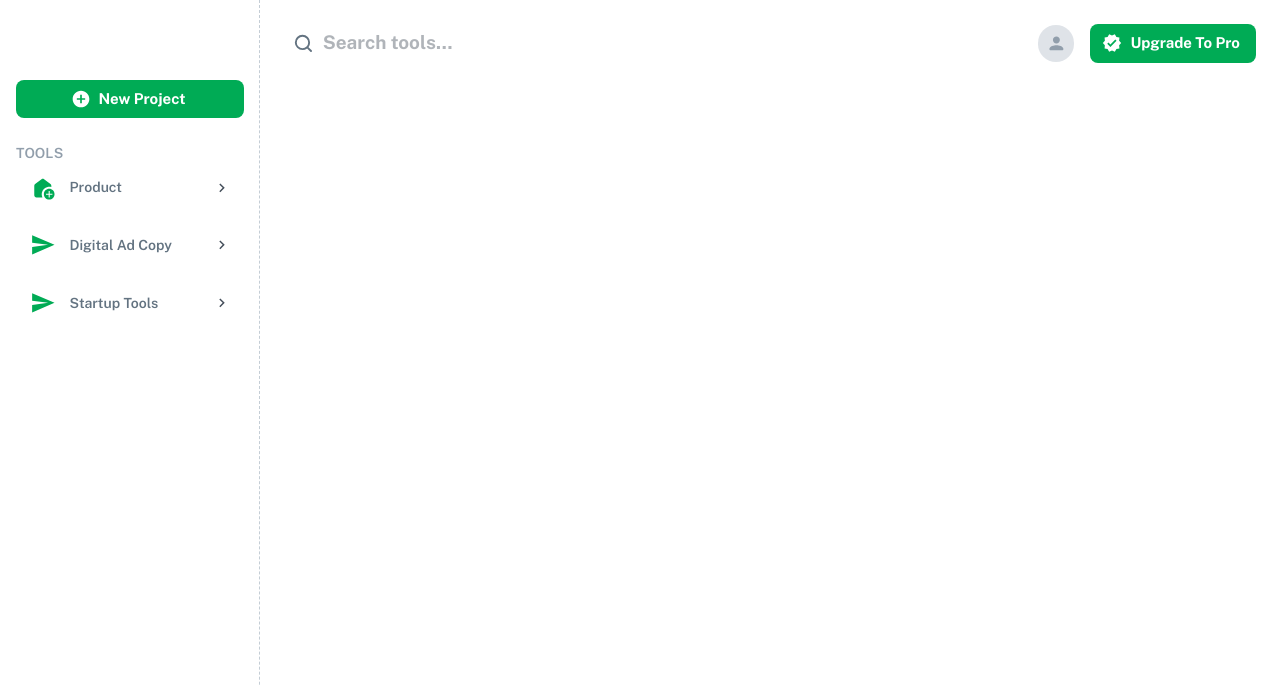
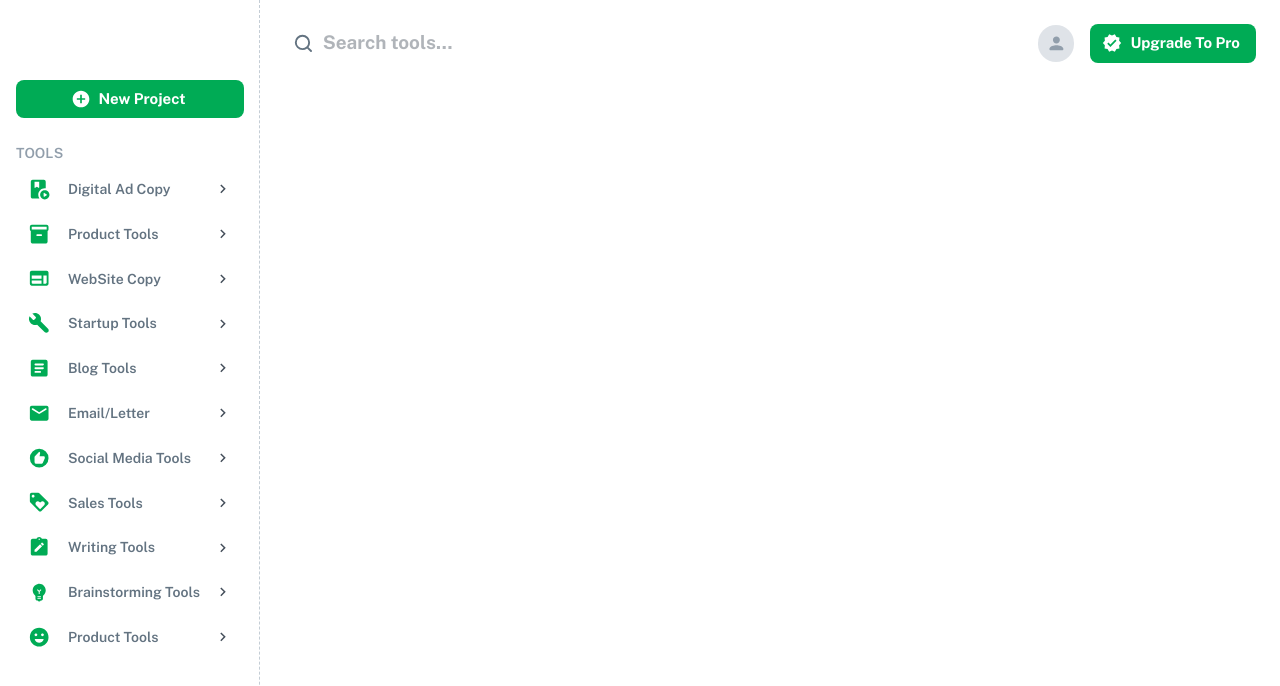
Before and after one commit to dhana0123/marathon, a React (Create React App) app: page /dashboard in a window 1280 px wide. Shown: the top 686 px of the page. Built offline with nearby package versions, Linux system fonts and the light colour scheme.

Commit message:
feat(sideNavm): tools added

```diff
--- a/src/App.tsx
+++ b/src/App.tsx
@@ -8,6 +8,7 @@ import {
   DashBoard,
   ProjectCreate,
   Plans,
+  Contact,
 } from "./Routes";
 import Projects from "./sections/Projects";
 const router = createBrowserRouter([
@@ -23,6 +24,10 @@ const router = createBrowserRouter([
   {
     path: "/plans",
     element: <Plans />,
+  },
+  {
+    path: "/contact",
+    element: <Contact />,
   },
   {
     path: "/dashboard",
--- a/src/Routes/index.ts
+++ b/src/Routes/index.ts
@@ -4,5 +4,6 @@ import Fallback from "./Fallback";
 import DashBoard from "./DashBoard";
 import ProjectCreate from "./ProjectCreate";
 import Plans from "./Plans";
+import Contact from "./Contact";
 
-export { Landing, Login, Fallback, DashBoard, ProjectCreate, Plans };
+export { Landing, Login, Fallback, DashBoard, ProjectCreate, Plans, Contact };
--- a/src/components/Nav/ToolsMenu.tsx
+++ b/src/components/Nav/ToolsMenu.tsx
@@ -73,7 +73,8 @@ const ToolsMenu = ({
         <ListItemButton
           sx={{
             borderRadius: "8px",
-            p: 1.7,
+            p: 1.5,
+            py: 1.1,
             my: 0,
           }}
           onClick={handleClick}
@@ -83,8 +84,8 @@ const ToolsMenu = ({
             <tools.icon
               size="small"
               sx={{
-                width: "1.6rem",
-                height: "1.6rem",
+                width: "1.4rem",
+                height: "1.4rem",
                 color: isParentSelcted
                   ? theme.palette.primary.main
                   : theme.palette.primary.main,
--- /dev/null
+++ b/src/components/Nav/TopNavbar.tsx
@@ -0,0 +1,64 @@
+import React from "react";
+import { useLocation, useNavigate } from "react-router-dom";
+import { Container, Stack, Box, Typography, Button } from "@mui/material";
+import theme, { useTheme } from "@mui/material/styles";
+
+const TopNavbar = () => {
+  const { pathname } = useLocation();
+  const theme = useTheme();
+  const currrentPath = pathname.split("/")[1];
+  const navigate = useNavigate();
+  console.log(currrentPath);
+
+  return (
+    <Container sx={{ backgrouond: "transparent" }}>
+      <Stack
+        direction={"row"}
+        justifyContent="space-between"
+        alignItems={"center"}
+        px={1}
+        py={2}
+      >
+        <Box sx={{ width: "200px" }}>Marathon</Box>
+        <Stack
+          direction={"row"}
+          justifyContent="center"
+          alignItems={"center"}
+          spacing={2}
+        >
+          <Typography
+            onClick={() => navigate("/plans")}
+            variant={currrentPath === "plans" ? "subtitle1" : "body1"}
+            sx={{
+              cursor: "pointer",
+              transition: theme.transitions.create(["fontSize"]),
+            }}
+          >
+            Pricing
+          </Typography>
+          <Typography
+            onClick={() => navigate("/contact")}
+            variant={currrentPath === "contact" ? "subtitle1" : "body1"}
+            sx={{
+              cursor: "pointer",
+              transition: theme.transitions.create(["fontSize"]),
+            }}
+          >
+            Contact
+          </Typography>
+        </Stack>
+        <Stack
+          justifyContent="center"
+          alignItems={"center"}
+          direction={"row"}
+          spacing={2}
+        >
+          <Button variant="text">Login/Signup</Button>
+          <Button variant="contained">Start free trial</Button>
+        </Stack>
+      </Stack>
+    </Container>
+  );
+};
+
+export default TopNavbar;
--- a/src/constants/index.ts
+++ b/src/constants/index.ts
@@ -1,54 +1,78 @@
 import type { Menu } from "../definations/Nav";
-import { AddHomeRounded, Send, AddCircle } from "@mui/icons-material";
+import {
+  WebRounded,
+  PlayLessonRounded,
+  Inventory2Rounded,
+  BuildRounded,
+  ArticleRounded,
+  EmailRounded,
+  Recommend,
+  Loyalty,
+  NoteAlt,
+  EmojiObjectsRounded,
+  EmojiEmotionsRounded,
+} from "@mui/icons-material";
 
 const product: Menu = {
   id: 1,
-  title: "Product",
-  icon: AddHomeRounded,
+  title: "Product Tools",
+  icon: Inventory2Rounded,
   list: [
     {
       id: 1,
       title: "Product Descriptions",
-      icon: Send,
     },
   ],
 };
+
 const digitalAdCopy: Menu = {
-  id: 1,
+  id: 2,
   title: "Digital Ad Copy",
-  icon: Send,
+  icon: PlayLessonRounded,
   list: [
     {
       id: 1,
       title: "Ad Copy Variants",
-      icon: Send,
     },
     {
       id: 2,
       title: "Facebook Headlines",
-      icon: Send,
     },
     {
       id: 3,
       title: "Facebook Link Descriptions",
-      icon: Send,
     },
     {
       id: 4,
       title: "Facebook Listicle",
-      icon: Send,
     },
     {
       id: 5,
       title: "Facebook Primary Text",
-      icon: Send,
+    },
+    {
+      id: 6,
+      title: "General Ad Copy",
+    },
+    {
+      id: 7,
+      title: "Google Description",
+    },
+    {
+      id: 8,
+      title: "Google Headlines",
+    },
+    {
+      id: 9,
+      title: "LinkedIn Ad Copy",
     },
   ],
 };
+
 const statupTool: Menu = {
-  id: 1,
+  id: 3,
   title: "Startup Tools",
-  icon: Send,
+  icon: BuildRounded,
   list: [
     {
       id: 1,
@@ -73,4 +97,391 @@ const statupTool: Menu = {
   ],
 };
 
-export const tools: Menu[] = [product, digitalAdCopy, statupTool];
+const WebsiteCopy: Menu = {
+  id: 4,
+  title: "WebSite Copy",
+  icon: WebRounded,
+  list: [
+    {
+      id: 1,
+      title: "Call to Action",
+    },
+    {
+      id: 2,
+      title: "Event Copy",
+    },
+    {
+      id: 3,
+      title: "Landing Page Hero Text",
+    },
+    {
+      id: 4,
+      title: "Listicle",
+    },
+    {
+      id: 5,
+      title: "Meta Descriptions",
+    },
+    {
+      id: 6,
+      title: "Microcopy",
+    },
+    {
+      id: 7,
+      title: "Question Generator",
+    },
+    {
+      id: 8,
+      title: "Social Proof Text",
+    },
+    {
+      id: 9,
+      title: "Subheader",
+    },
+    {
+      id: 10,
+      title: "Testimonial Rewriter",
+    },
+  ],
+};
+
+const Blog: Menu = {
+  id: 5,
+  title: "Blog Tools",
+  icon: ArticleRounded,
+  list: [
+    {
+      id: 1,
+      title: "Blog Conclusion",
+    },
+    {
+      id: 2,
+      title: "Blog Ideas",
+    },
+    {
+      id: 3,
+      title: "Blog Intro",
+    },
+    {
+      id: 4,
+      title: "Blog Outline",
+    },
+    {
+      id: 5,
+      title: "Blog Title",
+    },
+    {
+      id: 6,
+      title: "Blog Title - Listicle",
+    },
+    {
+      id: 7,
+      title: "Bullet Point to Blog Section",
+    },
+    {
+      id: 8,
+      title: "Freestyle",
+    },
+    {
+      id: 9,
+      title: "Keyword Generator",
+    },
+  ],
+};
+
+const Email: Menu = {
+  id: 6,
+  title: "Email/Letter",
+  icon: EmailRounded,
+  list: [
+    {
+      id: 1,
+      title: "Cancellation Email",
+    },
+    {
+      id: 2,
+      title: "Catchy Email Subject Lines",
+    },
+    {
+      id: 3,
+      title: "Confirmation Emails",
+    },
+    {
+      id: 4,
+      title: "Follow Up Email",
+    },
+    {
+      id: 5,
+      title: "Thank You Note",
+    },
+    {
+      id: 6,
+      title: "Welcome Email",
+    },
+  ],
+};
+
+const social = {
+  id: 7,
+  title: "Social Media Tools",
+  icon: Recommend,
+  list: [
+    {
+      id: 1,
+      title: "Add Emoji To List",
+    },
+    {
+      id: 2,
+      title: "Bullet Points",
+    },
+    {
+      id: 3,
+      title: "Carousel Post",
+    },
+    {
+      id: 4,
+      title: "Crazy Youtube Ideas",
+    },
+    {
+      id: 5,
+      title: "Hashtag Generator",
+    },
+    {
+      id: 6,
+      title: "Hook Generator",
+    },
+    {
+      id: 7,
+      title: "Instagram Captions",
+    },
+    {
+      id: 8,
+      title: "Instagram Product Showcase",
+    },
+    {
+      id: 9,
+      title: "Keyword Generator",
+    },
+    {
+      id: 10,
+      title: "Launch Your Product",
+    },
+    {
+      id: 11,
+      title: "Relatable Experiences",
+    },
+    {
+      id: 12,
+      title: "Short Text Hook",
+    },
+    {
+      id: 13,
+      title: "TikTok Brainstorm Topics",
+    },
+    {
+      id: 14,
+      title: "Video Call To Action",
+    },
+    {
+      id: 15,
+      title: "YouTube Description Intro",
+    },
+    {
+      id: 16,
+      title: "YouTube Video Title",
+    },
+  ],
+};
+const sales: Menu = {
+  id: 1,
+  title: "Sales Tools",
+  icon: Loyalty,
+  list: [
+    {
+      id: 1,
+      title: "Attention-Interest-Desire-Action",
+    },
+    {
+      id: 2,
+      title: "Before-After-Bridge",
+    },
+    {
+      id: 3,
+      title: "Feature to Benefits",
+    },
+    {
+      id: 4,
+      title: "Feature-Advantage-Benefit",
+    },
+    {
+      id: 5,
+      title: "Marketing Angles",
+    },
+    {
+      id: 6,
+      title: "Pain-Agitate-Solution",
+    },
+    {
+      id: 7,
+      title: "Problem-Promise-Proof-Proposal",
+    },
+    {
+      id: 8,
+      title: "QUEST Copywriting",
+    },
+  ],
+};
+
+const writingTools: Menu = {
+  id: 1,
+  title: "Writing Tools",
+  icon: NoteAlt,
+  list: [
+    {
+      id: 1,
+      title: "Adjective Accelerator",
+    },
+    {
+      id: 2,
+      title: "Analogy Generator",
+    },
+    {
+      id: 3,
+      title: "Bullet Point to Blog Section",
+    },
+    {
+      id: 4,
+      title: "Bullet Point to Paragraph",
+    },
+    {
+      id: 5,
+      title: "Cliffhanger",
+    },
+    {
+      id: 6,
+      title: "Essay Intro",
+    },
+    {
+      id: 7,
+      title: "Essay Outline",
+    },
+    {
+      id: 8,
+      title: "Explain Like I'm 5",
+    },
+    {
+      id: 9,
+      title: "Freestyle",
+    },
+    {
+      id: 10,
+      title: "Hero Story Intro",
+    },
+    {
+      id: 11,
+      title: "Hero Story Villain",
+    },
+    {
+      id: 12,
+      title: "Passive To Active Voice",
+    },
+    {
+      id: 14,
+      title: "Press Release Intros",
+    },
+    {
+      id: 15,
+      title: "Rewrite With Keywords",
+    },
+    {
+      id: 16,
+      title: "Sentence Rewriter",
+    },
+    {
+      id: 17,
+      title: "Simplify Sentences",
+    },
+    {
+      id: 18,
+      title: "Tone Changer",
+    },
+    {
+      id: 19,
+      title: "Two Sentence Stories",
+    },
+    {
+      id: 20,
+      title: "Verb Booster",
+    },
+  ],
+};
+
+const Brainstorming: Menu = {
+  id: 1,
+  title: "Brainstorming Tools",
+  icon: EmojiObjectsRounded,
+  list: [
+    {
+      id: 1,
+      title: "Growth Ideas",
+    },
+    {
+      id: 2,
+      title: "Name Generator",
+    },
+    {
+      id: 3,
+      title: "Next Product",
+    },
+    {
+      id: 4,
+      title: "Startup Ideas",
+    },
+    {
+      id: 5,
+      title: "Viral Ideas",
+    },
+  ],
+};
+
+const PersonalTools: Menu = {
+  id: 1,
+  title: "Product Tools",
+  icon: EmojiEmotionsRounded,
+  list: [
+    {
+      id: 1,
+      title: "Birthday Card",
+    },
+    {
+      id: 2,
+      title: "Clubhouse Bio",
+    },
+    {
+      id: 3,
+      title: "Cover Letter",
+    },
+    {
+      id: 4,
+      title: "Love Letter",
+    },
+    {
+      id: 5,
+      title: "Resume Bullet Points",
+    },
+  ],
+};
+
+export const tools: Menu[] = [
+  digitalAdCopy,
+  product,
+  WebsiteCopy,
+  statupTool,
+  Blog,
+  Email,
+  social,
+  sales,
+  writingTools,
+  Brainstorming,
+  PersonalTools,
+];
--- a/src/sections/Nav/SideNav.tsx
+++ b/src/sections/Nav/SideNav.tsx
@@ -31,7 +31,11 @@ const SideNav = () => {
         aria-labelledby="nested-list-subheader"
         subheader={
           <ListSubheader
-            sx={{ color: "grey.500", ...theme.typography.subtitle2 }}
+            sx={{
+              mb: 1,
+              color: "grey.500",
+              ...theme.typography.subtitle2,
+            }}
             component="div"
             id="nested-list-subheader"
           >
--- a/src/sections/Subscription/PlanCard.tsx
+++ b/src/sections/Subscription/PlanCard.tsx
@@ -33,6 +33,7 @@ const PlanCard = ({
           boxShadow: theme.shadows[24],
         },
         boxShadow: highlet ? theme.shadows[24] : "none",
+        backgroundColor: "white",
       }}
     >
       <Box>
--- a/src/sections/Subscription/Subscription.tsx
+++ b/src/sections/Subscription/Subscription.tsx
@@ -45,16 +45,18 @@ const Subscription = () => {
         alignItems: "center",
         justifyContent: "center",
         margin: "auto",
+        backgroundColor: theme.palette.primary.main,
+        borderRadius: "1rem",
       }}
     >
-      <Typography variant="h3" textAlign="center">
+      <Typography variant="h3" color="white" textAlign="center">
         Fast, easy and cost-effective
       </Typography>
       <Typography
         textAlign={"center"}
         my={1.5}
         variant="body1"
-        sx={{ color: "grey.600" }}
+        sx={{ color: "grey.100" }}
       >
         Flexible plans for your size and needs
       </Typography>
```
Also changed, not shown: src/Routes/Contact.tsx (added, +13 -0 lines), src/Routes/DashBoard.tsx (+6 -1 lines), src/Routes/Plans.tsx (+8 -2 lines).
